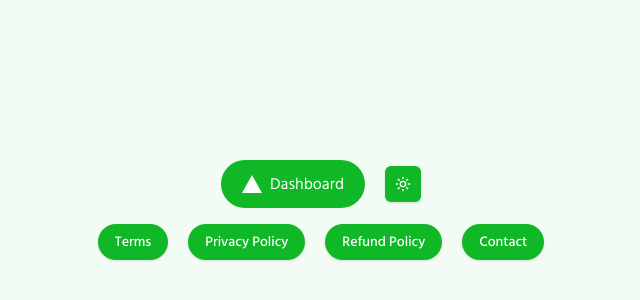
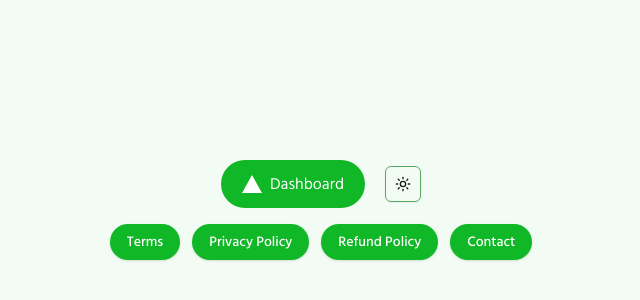
Before and after one commit to Shahrear-ahamed/skillUpper-dashboard, a Next.js app: page / in a window 1280 px wide. Shown: the part 190-490 px from the top of the page, without its empty margins (319-959 px from the left). Built offline with nearby package versions, Linux system fonts and the light colour scheme.

Commit message:
[FIX] change theme menu items to toggle bar, center on profile items, solve home page items, sidebar items add active items

```diff
--- a/package.json
+++ b/package.json
@@ -16,6 +16,7 @@
     "@radix-ui/react-select": "^2.1.2",
     "@radix-ui/react-separator": "^1.1.0",
     "@radix-ui/react-slot": "^1.1.0",
+    "@radix-ui/react-toggle": "^1.1.0",
     "@radix-ui/react-tooltip": "^1.1.3",
     "@reduxjs/toolkit": "^2.3.0",
     "class-variance-authority": "^0.7.0",
--- a/src/app/(dashboard)/dashboard/[any]/[another]/page.tsx
+++ b/src/app/(dashboard)/dashboard/[any]/[another]/page.tsx
@@ -4,7 +4,7 @@
   ISidebarSubMenuItems,
 } from "@/constants/sidebar-items";
 import { useAppSelector } from "@/hooks/hooks";
-import { notFound, usePathname } from "next/navigation";
+import { notFound, redirect, usePathname } from "next/navigation";
 import { useEffect, useState } from "react";
 
 export default function Page() {
@@ -30,9 +30,17 @@
       (items) => items.url.toLowerCase() === normalizedPathName
     );
 
+    // if user logged in but user try to visit another route that they don't have any access
+    const findThisUrlData = myLink.find(
+      (data) => data.url === normalizedPathName
+    );
+
+    if (!findThisUrlData?.roles.includes(updateRole))
+      redirect("/dashboard");
+
     if (!checkLink) notFound(); // Trigger error only if path is invalid
     else setIsValidPath(true); // Mark as valid
-  }, [role, sidebarItems, modifiedPathName]);
+  }, [role, sidebarItems, modifiedPathName, pathname, updateRole]);
 
   if (!isValidPath) return null; // Prevent rendering until validation is complete
 
--- a/src/app/(dashboard)/dashboard/[any]/page.tsx
+++ b/src/app/(dashboard)/dashboard/[any]/page.tsx
@@ -4,7 +4,7 @@
   ISidebarSubMenuItems,
 } from "@/constants/sidebar-items";
 import { useAppSelector } from "@/hooks/hooks";
-import { notFound, usePathname } from "next/navigation";
+import { notFound, redirect, usePathname } from "next/navigation";
 import { useEffect, useState } from "react";
 
 export default function Page() {
@@ -20,7 +20,7 @@
   const [isValidPath, setIsValidPath] = useState(false);
 
   useEffect(() => {
-    if (!role || !sidebarItems.length) return; // Wait for data to be ready
+    if (!role || !sidebarItems.length) return;
 
     const myLink: ISidebarSubMenuItems[] = [];
     sidebarItems.map((item) => myLink.push(...item.items));
@@ -30,11 +30,18 @@
       (items) => items.url.toLowerCase() === normalizedPathName
     );
 
-    if (!checkLink) notFound(); // Trigger error only if path is invalid
-    else setIsValidPath(true); // Mark as valid
-  }, [role, sidebarItems, modifiedPathName]);
+    // if user logged in but user try to visit another route that they don't have any access
+    const findThisUrlData = myLink.find(
+      (data) => data.url === normalizedPathName
+    );
 
-  if (!isValidPath) return null; // Prevent rendering until validation is complete
+    if (!findThisUrlData?.roles.includes(updateRole)) redirect("/dashboard");
+
+    if (!checkLink) notFound();
+    else setIsValidPath(true);
+  }, [role, sidebarItems, modifiedPathName, updateRole]);
+
+  if (!isValidPath) return null;
 
   return (
     <div>
--- a/src/app/page.tsx
+++ b/src/app/page.tsx
@@ -22,9 +22,9 @@
               />
               Dashboard
             </Link>
-            <ModeToggle use="home" />
+            <ModeToggle />
           </div>
-          <div className="flex justify-center items-center space-x-5">
+          <div className="flex justify-center items-center flex-wrap gap-3">
             <Button className="rounded-full border border-solid border-transparent">
               <Link href="/terms">Terms</Link>
             </Button>
--- /dev/null
+++ b/src/components/ui/toggle.tsx
@@ -0,0 +1,45 @@
+"use client"
+
+import * as React from "react"
+import * as TogglePrimitive from "@radix-ui/react-toggle"
+import { cva, type VariantProps } from "class-variance-authority"
+
+import { cn } from "@/lib/utils"
+
+const toggleVariants = cva(
+  "inline-flex items-center justify-center gap-2 rounded-md text-sm font-medium transition-colors hover:bg-muted hover:text-muted-foreground focus-visible:outline-none focus-visible:ring-1 focus-visible:ring-ring disabled:pointer-events-none disabled:opacity-50 data-[state=on]:bg-accent data-[state=on]:text-accent-foreground [&_svg]:pointer-events-none [&_svg]:size-4 [&_svg]:shrink-0",
+  {
+    variants: {
+      variant: {
+        default: "bg-transparent",
+        outline:
+          "border border-input bg-transparent shadow-sm hover:bg-accent hover:text-accent-foreground",
+      },
+      size: {
+        default: "h-9 px-2 min-w-9",
+        sm: "h-8 px-1.5 min-w-8",
+        lg: "h-10 px-2.5 min-w-10",
+      },
+    },
+    defaultVariants: {
+      variant: "default",
+      size: "default",
+    },
+  }
+)
+
+const Toggle = React.forwardRef<
+  React.ElementRef<typeof TogglePrimitive.Root>,
+  React.ComponentPropsWithoutRef<typeof TogglePrimitive.Root> &
+    VariantProps<typeof toggleVariants>
+>(({ className, variant, size, ...props }, ref) => (
+  <TogglePrimitive.Root
+    ref={ref}
+    className={cn(toggleVariants({ variant, size, className }))}
+    {...props}
+  />
+))
+
+Toggle.displayName = TogglePrimitive.Root.displayName
+
+export { Toggle, toggleVariants }
--- a/src/components/view/app-sidebar.tsx
+++ b/src/components/view/app-sidebar.tsx
@@ -22,8 +22,11 @@
 import DashboardSidebarHeader from "./dashboard-sidebar-header";
 import filterSidebarItems from "@/constants/sidebar-items";
 import { useAppSelector } from "@/hooks/hooks";
+import Link from "next/link";
+import { usePathname } from "next/navigation";
 
 export function AppSidebar() {
+  const pathname = usePathname();
   const role = useAppSelector((state) => state.role.role);
   const updateRole = role.toLowerCase();
   const sidebarItems = filterSidebarItems(updateRole);
@@ -47,7 +50,10 @@
                     <CollapsibleTrigger asChild>
                       <SidebarMenuButton
                         tooltip={item.title}
-                        className="[&>svg]:size-5 h-10">
+                        className="[&>svg]:size-5 h-10"
+                        isActive={pathname.includes(
+                          item.title.toLowerCase().split(" ").join("-")
+                        )}>
                         {item.icon && <item.icon />}
                         <span className="font-semibold">{item.title}</span>
                         <ChevronRight className="ml-auto transition-transform duration-200 group-data-[state=open]/collapsible:rotate-90" />
@@ -57,10 +63,14 @@
                       <SidebarMenuSub>
                         {item.items?.map((subItem) => (
                           <SidebarMenuSubItem key={subItem.title}>
-                            <SidebarMenuSubButton asChild>
-                              <a href={`/dashboard${subItem.url}`}>
+                            <SidebarMenuSubButton
+                              asChild
+                              isActive={
+                                pathname === `/dashboard${subItem.url}`
+                              }>
+                              <Link href={`/dashboard${subItem.url}`}>
                                 <span>{subItem.title}</span>
-                              </a>
+                              </Link>
                             </SidebarMenuSubButton>
                           </SidebarMenuSubItem>
                         ))}
--- a/src/components/view/header.tsx
+++ b/src/components/view/header.tsx
@@ -34,10 +34,10 @@
         <div>
           <UserSelect />
         </div>
-        <ModeToggle use="header" />
+        <ModeToggle />
         <Notification />
 
-        <div>
+        <div className="flex">
           <NavUser user={user} />
         </div>
       </div>
--- a/src/components/view/notification.tsx
+++ b/src/components/view/notification.tsx
@@ -31,7 +31,7 @@
         </Button>
       </DropdownMenuTrigger>
       <DropdownMenuContent
-        className="w-[--radix-dropdown-menu-trigger-width] min-w-96 rounded-lg"
+        className="w-[--radix-dropdown-menu-trigger-width] min-w-80 md:min-w-96 rounded-lg"
         align="end"
         sideOffset={4}>
         <DropdownMenuLabel className="px-3 py-2 flex justify-between items-center">
@@ -48,7 +48,7 @@
               key={notification.id}
               className="flex gap-2 items-start w-full">
               <Image src={LiveIcon} width={40} height={40} alt="Live Icon" />
-              <div>
+              <div className="ml-2 cursor-pointer">
                 <div className="text-base text-foreground">
                   {notification.title}
                 </div>
--- a/src/components/view/theme-toggle.tsx
+++ b/src/components/view/theme-toggle.tsx
@@ -3,53 +3,25 @@
 import * as React from "react";
 import { MoonIcon, Sun } from "lucide-react";
 import { useTheme } from "next-themes";
+import { Toggle } from "../ui/toggle";
 
-import { Button } from "@/components/ui/button";
-import {
-  DropdownMenu,
-  DropdownMenuContent,
-  DropdownMenuItem,
-  DropdownMenuTrigger,
-} from "@/components/ui/dropdown-menu";
+export function ModeToggle() {
+  const { theme, setTheme } = useTheme();
 
-export function ModeToggle({ use }: { use: "home" | "header" }) {
-  const { setTheme } = useTheme();
-
-  let colorVariant: "default" | "outline"; // Add type annotation
-
-  switch (use) {
-    case "home":
-      colorVariant = "default";
-      break;
-
-    case "header":
-      colorVariant = "outline";
-      break;
-
-    default:
-      colorVariant = "default";
-  }
+  const handleChangeTheme = () => {
+    setTheme(theme === "light" ? "dark" : "light");
+  };
 
   return (
-    <DropdownMenu>
-      <DropdownMenuTrigger asChild>
-        <Button variant={colorVariant} size="icon">
-          <Sun className="h-[1.2rem] w-[1.2rem] rotate-0 scale-100 transition-all dark:-rotate-90 dark:scale-0" />
-          <MoonIcon className="absolute h-[1.2rem] w-[1.2rem] rotate-90 scale-0 transition-all dark:rotate-0 dark:scale-100" />
-          <span className="sr-only">Toggle theme</span>
-        </Button>
-      </DropdownMenuTrigger>
-      <DropdownMenuContent align="end">
-        <DropdownMenuItem onClick={() => setTheme("light")}>
-          Light
-        </DropdownMenuItem>
-        <DropdownMenuItem onClick={() => setTheme("dark")}>
-          Dark
-        </DropdownMenuItem>
-        <DropdownMenuItem onClick={() => setTheme("system")}>
-          System
-        </DropdownMenuItem>
-      </DropdownMenuContent>
-    </DropdownMenu>
+    <>
+      <Toggle
+        variant="outline"
+        onClick={handleChangeTheme}
+        className="data-[state=on]:bg-transparent">
+        <Sun className="h-[1.2rem] w-[1.2rem] rotate-0 scale-100 transition-all dark:-rotate-90 dark:scale-0" />
+        <MoonIcon className="absolute h-[1.2rem] w-[1.2rem] rotate-90 scale-0 transition-all dark:rotate-0 dark:scale-100" />
+        <span className="sr-only">Toggle theme</span>
+      </Toggle>
+    </>
   );
 }
```
Also changed, not shown: 1 other file (tests, documents, lock files or other folders).
